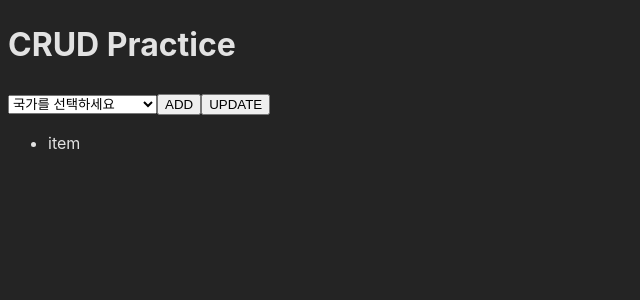
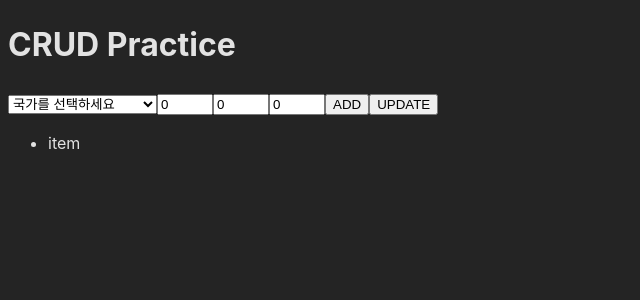
Before and after one commit to PomegranateBlue/React_CRUD, a React (Vite) app: page / in a window 1280 px wide. Shown: the top 300 px of the page, without its empty margins (0-640 px from the left). Built offline with nearby package versions, Linux system fonts and the light colour scheme.

Commit message:
기본적인 틀 완성

```diff
--- a/src/App.jsx
+++ b/src/App.jsx
@@ -3,12 +3,16 @@ import { COUNTRY_LIST } from "./constant.jsx";
 const App = () => {
   const [medalList, setMedalList] = useState([{ country: "korea" }]);
   const [country, setCountry] = useState("");
+  const [goldMedal, setGoldMedal] = useState(0);
+  const [silverMedal, setSilverMedal] = useState(0);
+  const [copperMedal, setCopperMedal] = useState(0);
+
   return (
     <div>
       <h1>CRUD Practice</h1>
       <div className="formContainer">
-        <form onSubmit="submit">
-          <select value={country}>
+        <form>
+          <select value={country} onChange={setCountry}>
             <option>국가를 선택하세요</option>
             {COUNTRY_LIST.map((country, index) => (
               <option key={index} value={country}>
@@ -16,7 +20,30 @@ const App = () => {
               </option>
             ))}
           </select>
-
+          <input
+            type="number"
+            value={goldMedal}
+            onChange={(e) => setGoldMedal(e.target.value)}
+            required
+            min="0"
+            max="99"
+          />
+          <input
+            type="number"
+            value={silverMedal}
+            onChange={(e) => setSilverMedal(e.target.value)}
+            required
+            min="0"
+            max="99"
+          />
+          <input
+            type="number"
+            value={copperMedal}
+            onChange={(e) => setCopperMedal(e.target.value)}
+            required
+            min="0"
+            max="99"
+          />
           <button type="submit">ADD</button>
           <button type="submit">UPDATE</button>
         </form>
```
